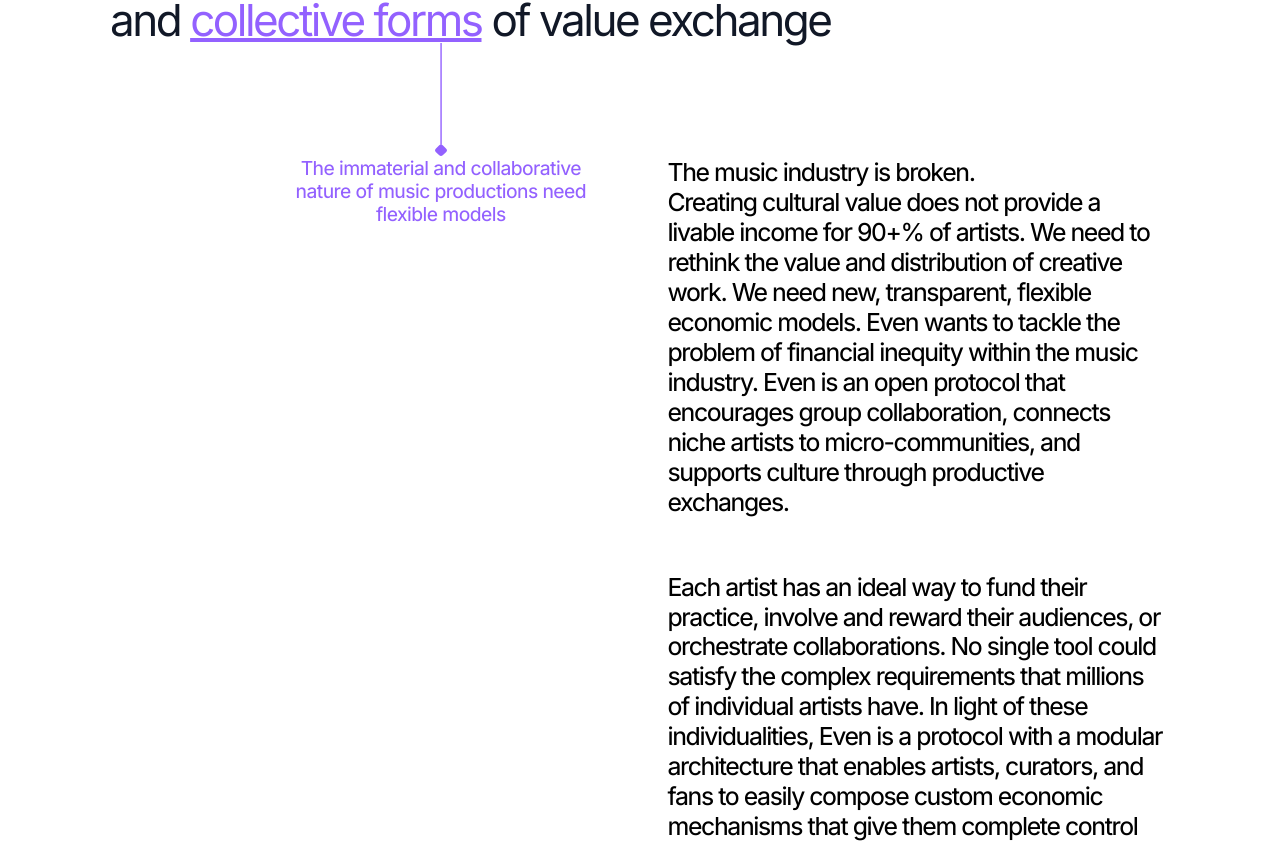
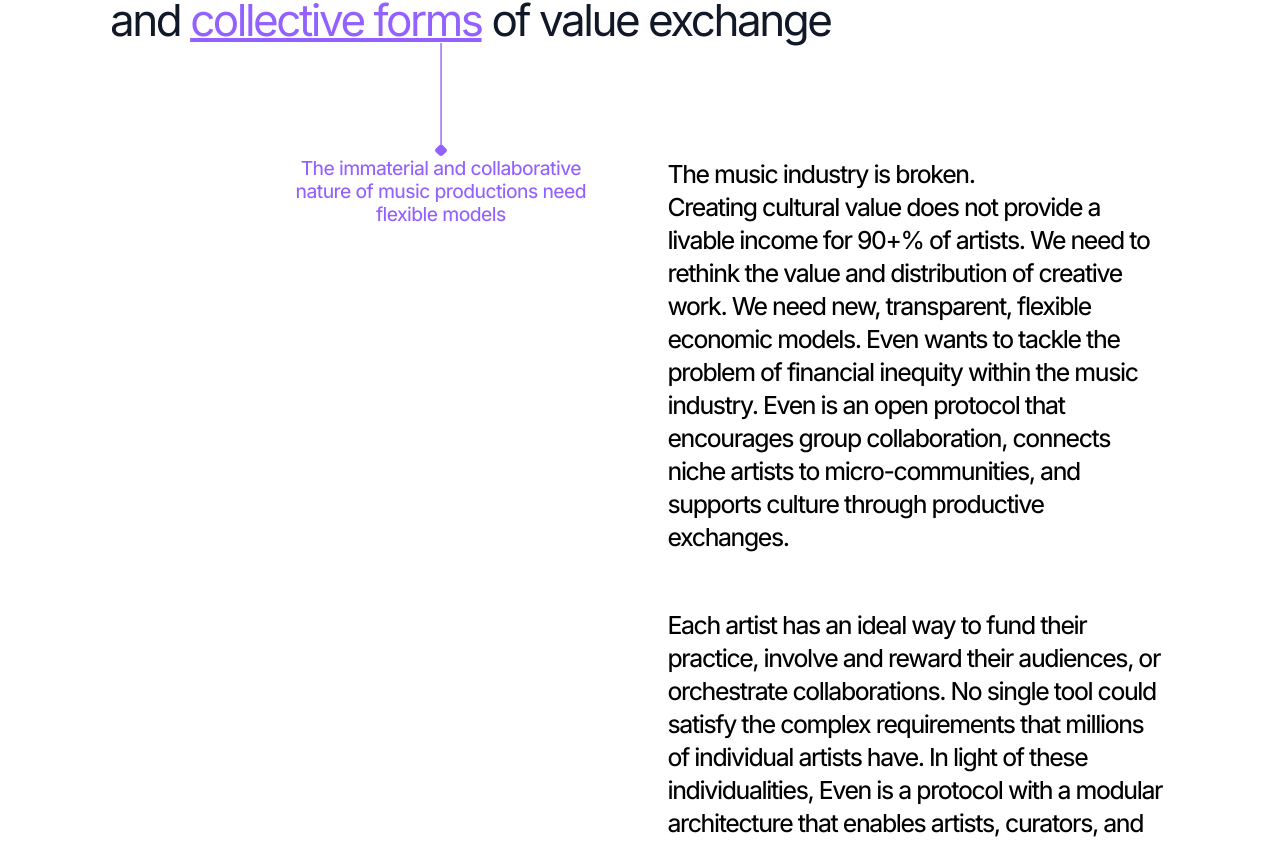
Before and after one commit to apeunit/even-music, a Next.js app: page / in a window 1280 px wide. Shown: the part 1004-1847 px from the top of the page. Built offline with nearby package versions, Linux system fonts and the light colour scheme.

Commit message:
change the Paragraph componentdesktop line-height

```diff
--- a/components/ui/Typography.jsx
+++ b/components/ui/Typography.jsx
@@ -8,7 +8,7 @@
 
 export function Paragraph({ children }) {
   return (
-    <p className="text-sm font-normal -tracking-tight sm:text-base xl:text-lg sm:-tracking-thinnest leading-4.25 sm:leading-4.75 xl:leading-5.5 text-black">
+    <p className="text-sm font-normal -tracking-tight sm:text-base xl:text-lg sm:-tracking-thinnest leading-4.25 sm:leading-4.75 xl:leading-6 text-black">
       {children}
     </p>
   );
```
